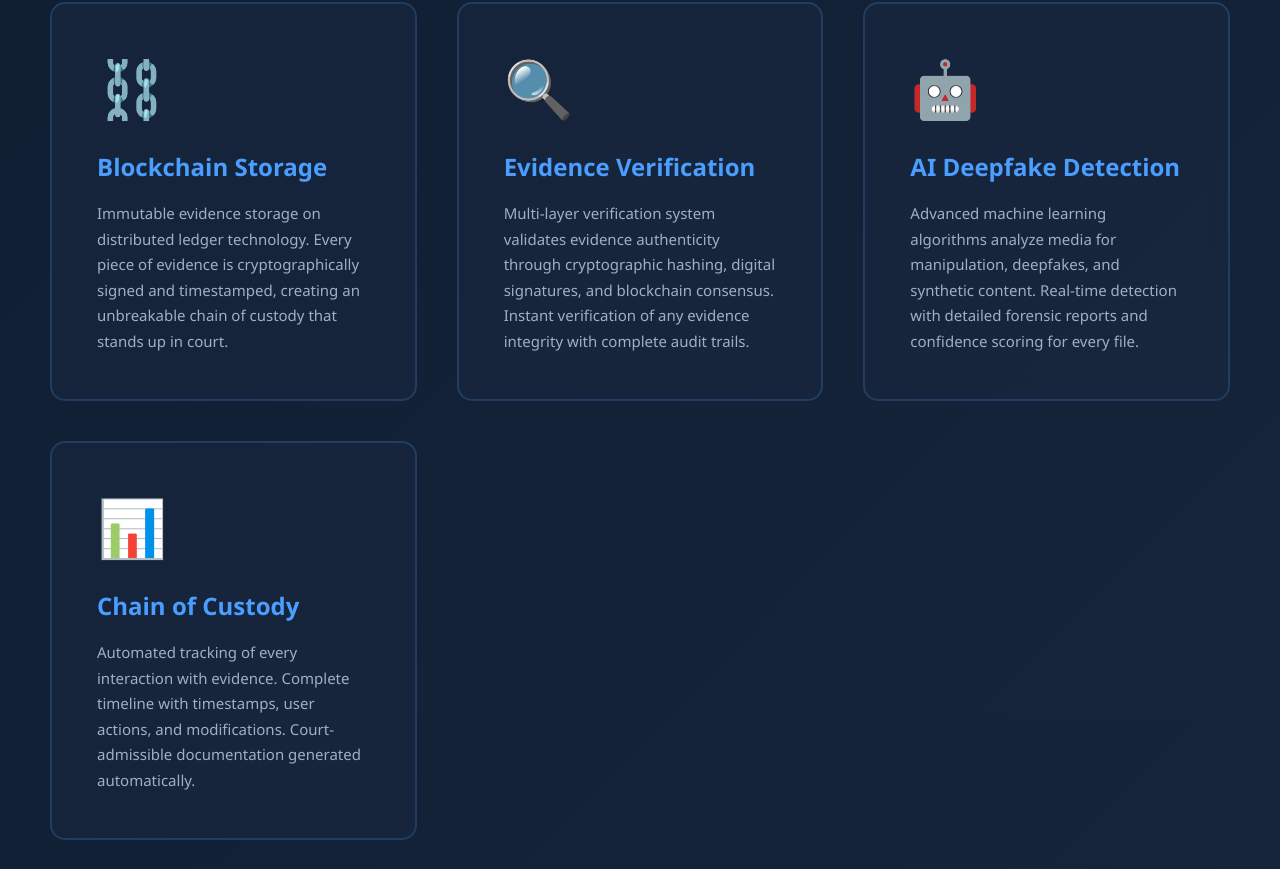
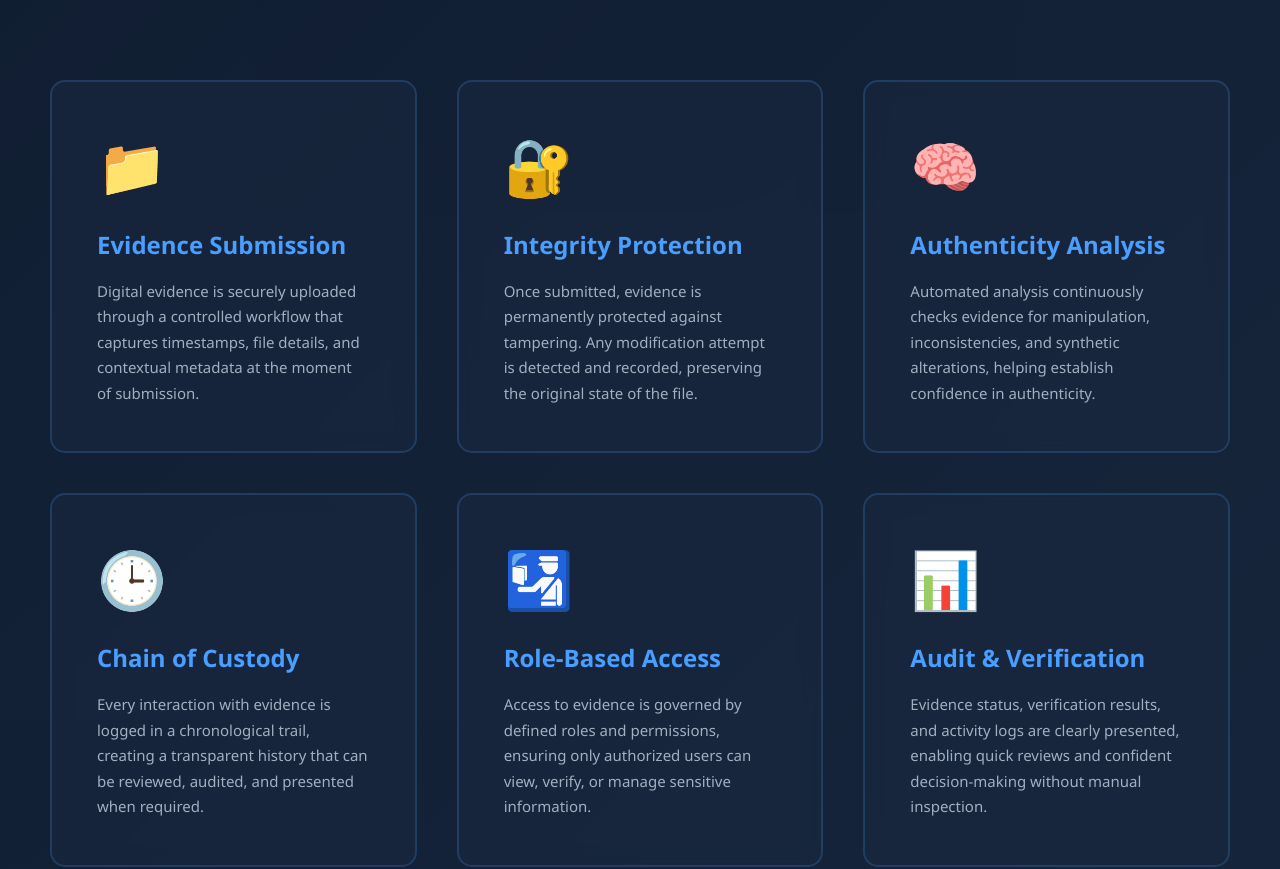
Before and after one commit to vagishaaa20/trustvault, a React (Create React App) app in the folder frontend/: page / in a window 1280 px wide. Shown: the part 912-1781 px from the top of the page. Built offline with nearby package versions, Linux system fonts and the light colour scheme.

Commit message:
Frontend

```diff
--- a/frontend/src/components/Features.jsx
+++ b/frontend/src/components/Features.jsx
@@ -2,48 +2,77 @@ const Features = () => {
   return (
     <section className="features" id="features">
       <div className="section-header">
-        <h2 className="section-title">Core Capabilities</h2>
+        <h2 className="section-title">How TrustVault Works</h2>
+        <p className="section-subtitle">
+          A complete digital evidence platform that protects authenticity,
+          preserves integrity, and maintains trust from submission to verification.
+        </p>
       </div>
 
       <div className="features-grid">
+        {/* 1 */}
         <div className="feature-card">
-          <span className="feature-icon">⛓️</span>
-          <h3 className="feature-title">Blockchain Storage</h3>
+          <span className="feature-icon">📁</span>
+          <h3 className="feature-title">Evidence Submission</h3>
           <p className="feature-desc">
-            Immutable evidence storage on distributed ledger technology. Every
-            piece of evidence is cryptographically signed and timestamped,
-            creating an unbreakable chain of custody that stands up in court.
+            Digital evidence is securely uploaded through a controlled workflow
+            that captures timestamps, file details, and contextual metadata at
+            the moment of submission.
           </p>
         </div>
 
+        {/* 2 */}
         <div className="feature-card">
-          <span className="feature-icon">🔍</span>
-          <h3 className="feature-title">Evidence Verification</h3>
+          <span className="feature-icon">🔐</span>
+          <h3 className="feature-title">Integrity Protection</h3>
           <p className="feature-desc">
-            Multi-layer verification system validates evidence authenticity
-            through cryptographic hashing, digital signatures, and blockchain
-            consensus. Instant verification of any evidence integrity with
-            complete audit trails.
+            Once submitted, evidence is permanently protected against tampering.
+            Any modification attempt is detected and recorded, preserving the
+            original state of the file.
           </p>
         </div>
 
+        {/* 3 */}
         <div className="feature-card">
-          <span className="feature-icon">🤖</span>
-          <h3 className="feature-title">AI Deepfake Detection</h3>
+          <span className="feature-icon">🧠</span>
+          <h3 className="feature-title">Authenticity Analysis</h3>
           <p className="feature-desc">
-            Advanced machine learning algorithms analyze media for manipulation,
-            deepfakes, and synthetic content. Real-time detection with detailed
-            forensic reports and confidence scoring for every file.
+            Automated analysis continuously checks evidence for manipulation,
+            inconsistencies, and synthetic alterations, helping establish
+            confidence in authenticity.
           </p>
         </div>
 
+        {/* 4 */}
         <div className="feature-card">
-          <span className="feature-icon">📊</span>
+          <span className="feature-icon">🕒</span>
           <h3 className="feature-title">Chain of Custody</h3>
           <p className="feature-desc">
-            Automated tracking of every interaction with evidence. Complete
-            timeline with timestamps, user actions, and modifications.
-            Court-admissible documentation generated automatically.
+            Every interaction with evidence is logged in a chronological trail,
+            creating a transparent history that can be reviewed, audited, and
+            presented when required.
+          </p>
+        </div>
+
+        {/* 5 */}
+        <div className="feature-card feature-card-center">
+          <span className="feature-icon">🛂</span>
+          <h3 className="feature-title">Role-Based Access</h3>
+          <p className="feature-desc">
+            Access to evidence is governed by defined roles and permissions,
+            ensuring only authorized users can view, verify, or manage sensitive
+            information.
+          </p>
+        </div>
+
+        {/* 6 */}
+        <div className="feature-card feature-card-center">
+          <span className="feature-icon">📊</span>
+          <h3 className="feature-title">Audit & Verification</h3>
+          <p className="feature-desc">
+            Evidence status, verification results, and activity logs are clearly
+            presented, enabling quick reviews and confident decision-making
+            without manual inspection.
           </p>
         </div>
       </div>
--- a/frontend/src/index.css
+++ b/frontend/src/index.css
@@ -358,10 +358,28 @@ nav a {
 
 .features-grid {
   display: grid;
-  grid-template-columns: repeat(auto-fit, minmax(320px, 1fr));
+  grid-template-columns: repeat(3, minmax(320px, 1fr));
   gap: 40px;
   max-width: 1400px;
   margin: 0 auto;
+}
+
+/* Center last 2 cards when only 2 remain */
+.features-grid > .feature-card:nth-last-child(1):nth-child(3n + 1),
+.features-grid > .feature-card:nth-last-child(2):nth-child(3n + 1) {
+  grid-column: 2 / span 1;
+}
+
+@media (max-width: 1024px) {
+  .features-grid {
+    grid-template-columns: repeat(2, minmax(320px, 1fr));
+  }
+}
+
+@media (max-width: 640px) {
+  .features-grid {
+    grid-template-columns: 1fr;
+  }
 }
 
 .feature-card {
```
Also changed, not shown: frontend/src/Login.jsx (deleted, +0 -69 lines).
